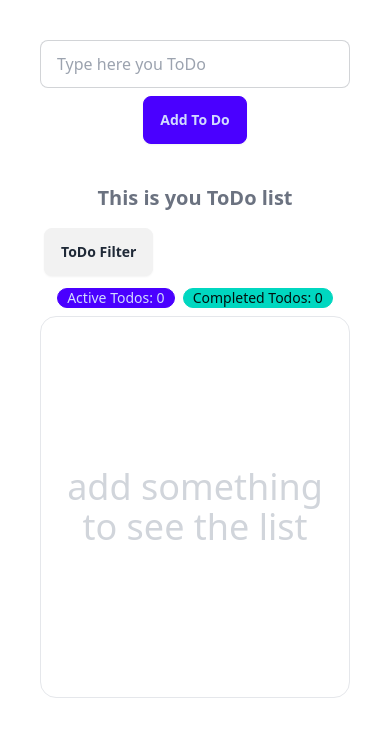
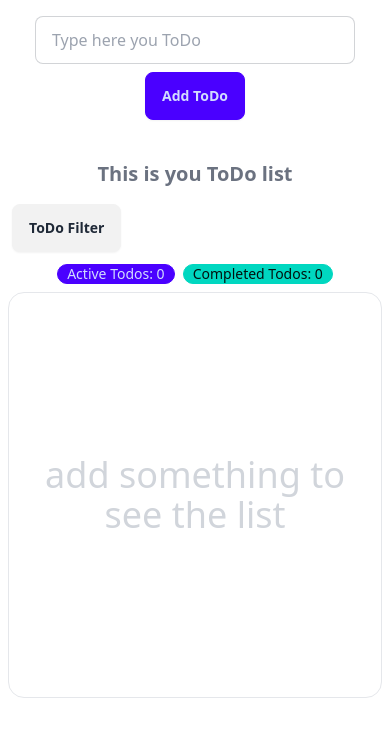
Before and after one commit to Bezobrazz/prvolt-todo, a React (Vite) app: page / in a window 390 px wide. Shown: the top 736 px of the page. Built offline with nearby package versions, Linux system fonts and the light colour scheme.

Commit message:
added fixes

```diff
--- a/src/App.jsx
+++ b/src/App.jsx
@@ -6,7 +6,7 @@ import Counter from "./components/Counter.jsx";
 function App() {
   return (
     <>
-      <div className="h-screen p-10 flex items-center flex-col">
+      <div className="p-2 py-4 h-screen sm:p-10 flex items-center flex-col">
         <Input />
         <h1 className="text-center text-xl font-bold mb-3 text-gray-500">
           This is you ToDo list
--- a/src/components/Input.jsx
+++ b/src/components/Input.jsx
@@ -29,7 +29,7 @@ const Input = () => {
           className="input border input-bordered w-full max-w-xs "
           onChange={handleInput}
         />
-        <button className="btn btn-primary">Add To Do</button>
+        <button className="btn btn-primary">Add ToDo</button>
       </form>
     </div>
   );
--- a/src/components/List.jsx
+++ b/src/components/List.jsx
@@ -5,7 +5,7 @@ import Todos from "./Todos.jsx";
 const List = () => {
   const todos = useSelector(selectTodos);
   return (
-    <ul className="w-full border rounded-box p-4 h-1/2 overflow-y-auto">
+    <ul className="p-2 w-full border rounded-box sm:p-4 h-1/2 overflow-y-auto">
       {todos.length === 0 && (
         <li className="text-4xl text-center text-gray-300 flex justify-center items-center h-full">
           <p>add something to see the list</p>
--- a/src/components/Todos.jsx
+++ b/src/components/Todos.jsx
@@ -49,7 +49,7 @@ const Todos = () => {
             </p>
             <button
               onClick={() => handleRemoveTodo(todo.id)}
-              className="text-gray-500 cursor-pointer p-2 border border-transparent transition hover:border-red-300 hover:bg-red-300 rounded-md hover:text-red-500"
+              className="text-gray-500 text-xs cursor-pointer p-2 border border-transparent transition hover:border-red-300 hover:bg-red-300 rounded-md hover:text-red-500 sm:text-base"
             >
               Delete
             </button>
```
